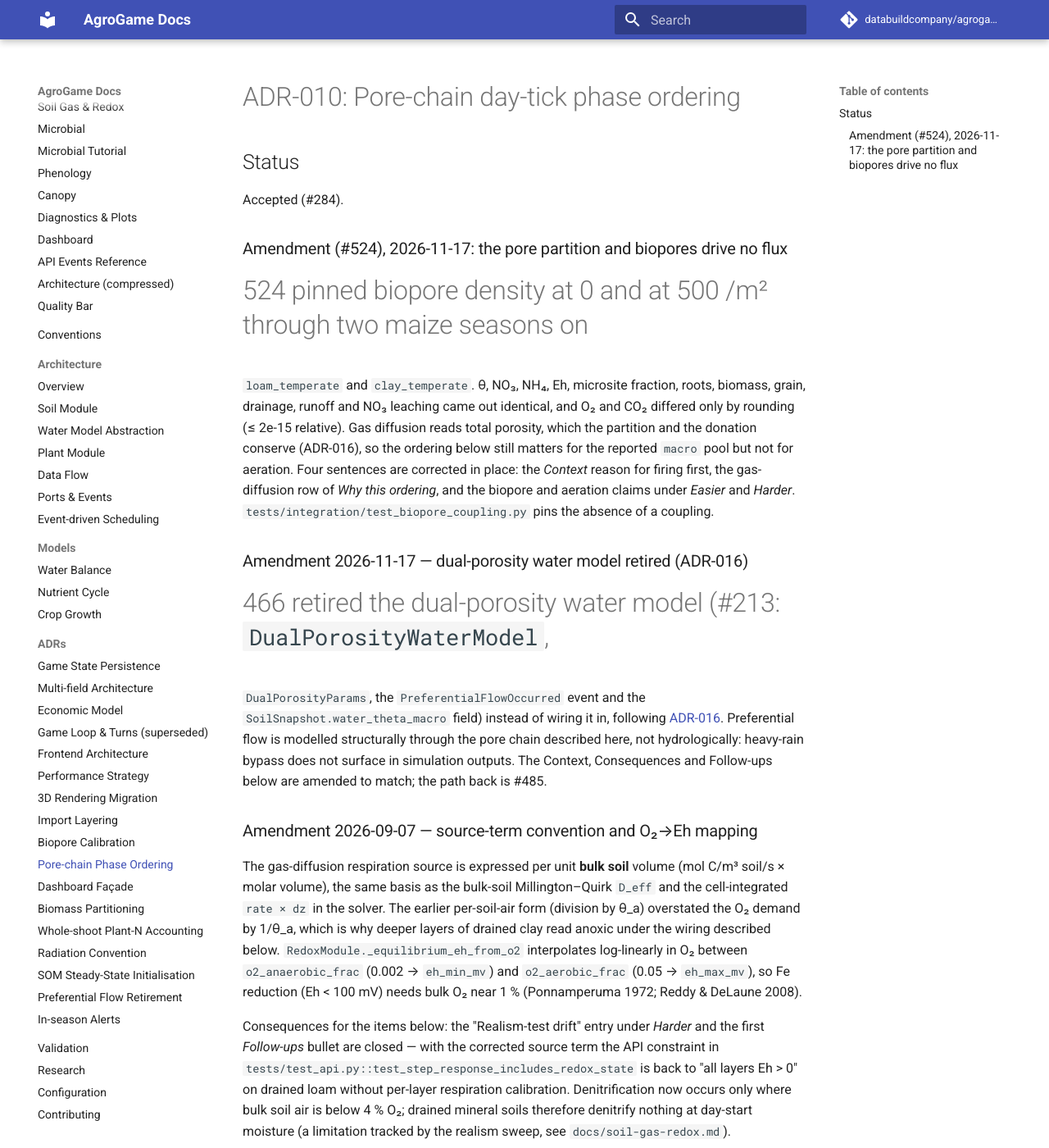
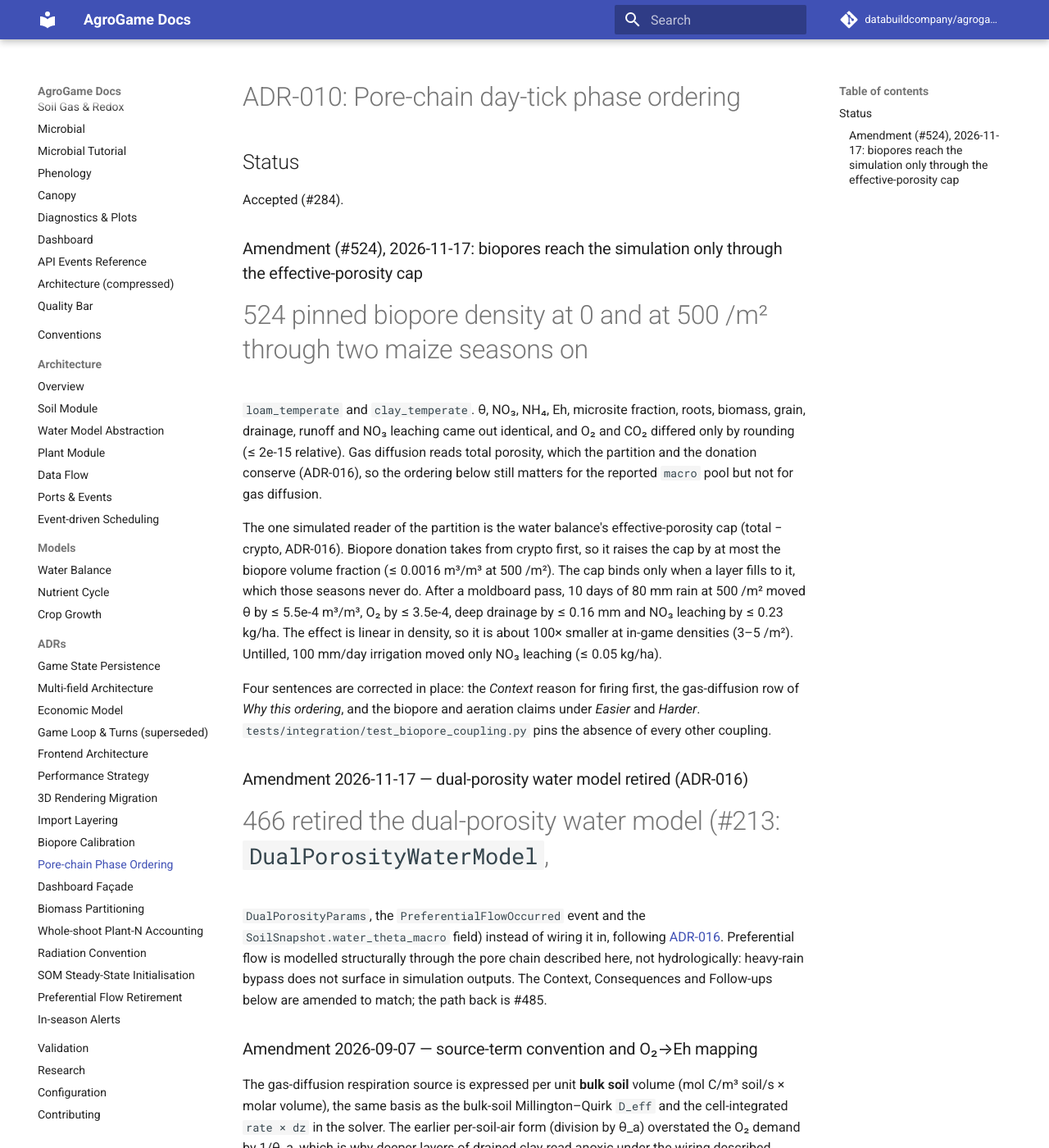
Before and after one commit to gedejong/agrogame, an MkDocs documentation site: the page built from docs/adr/ADR-010-pore-chain-phase-ordering.md, in a window 1280 px wide and 1400 px high. Shown: the whole window at 82% size. Built offline with MkDocs 1.6.1 and Material for MkDocs 9.7.7, drawn with Linux system fonts in a browser that asks for light colours; comment, search, counter and statistics services are not loaded; some of the changed text lies outside the part shown.

Commit message:
docs(#524): carry the effective-porosity-cap carve-out with its bound
Review on #532: "biopores drive no simulated flux" is false through the
water balance's effective-porosity cap (total - crypto), which biopore
donation raises by <= 0.0016 m3/m3 at 500 /m2. The cap binds only when a
layer saturates; after a moldboard pass, 10 x 80 mm at 500 /m2 moves theta
by <= 5.5e-4 m3/m3, about 100x less at in-game densities.

Prose only, at every site the review lists (ADR-010 heading, amendment,
Context, Easier, Harder; ADR-009 amendment; CLAUDE.md; biopores module
docstring; pore_macro_frac description; R9 docstring), plus the ADR-016
qualifier the manager ruled and the same carve-out in dynamic_state.py
and the BioporeParams docstring. Nothing simulated changes.

Co-Authored-By: Claude Opus 5.5 <noreply@anthropic.com>

```diff
--- a/docs/adr/ADR-010-pore-chain-phase-ordering.md
+++ b/docs/adr/ADR-010-pore-chain-phase-ordering.md
@@ -4,7 +4,7 @@
 
 Accepted (#284).
 
-### Amendment (#524), 2026-11-17: the pore partition and biopores drive no flux
+### Amendment (#524), 2026-11-17: biopores reach the simulation only through the effective-porosity cap
 
 #524 pinned biopore density at 0 and at 500 /m² through two maize seasons on
 `loam_temperate` and `clay_temperate`. θ, NO₃, NH₄, Eh, microsite fraction,
@@ -12,10 +12,22 @@ roots, biomass, grain, drainage, runoff and NO₃ leaching came out identical,
 and O₂ and CO₂ differed only by rounding (≤ 2e-15 relative). Gas diffusion
 reads total porosity, which the partition and the donation conserve
 (ADR-016), so the ordering below still matters for the reported `macro` pool
-but not for aeration. Four sentences are corrected in place: the *Context*
-reason for firing first, the gas-diffusion row of *Why this ordering*, and
-the biopore and aeration claims under *Easier* and *Harder*.
-`tests/integration/test_biopore_coupling.py` pins the absence of a coupling.
+but not for gas diffusion.
+
+The one simulated reader of the partition is the water balance's
+effective-porosity cap (total − crypto, ADR-016). Biopore donation takes from
+crypto first, so it raises the cap by at most the biopore volume fraction
+(≤ 0.0016 m³/m³ at 500 /m²). The cap binds only when a layer fills to it,
+which those seasons never do. After a moldboard pass, 10 days of 80 mm rain
+at 500 /m² moved θ by ≤ 5.5e-4 m³/m³, O₂ by ≤ 3.5e-4, deep drainage by
+≤ 0.16 mm and NO₃ leaching by ≤ 0.23 kg/ha. The effect is linear in density,
+so it is about 100× smaller at in-game densities (3–5 /m²). Untilled,
+100 mm/day irrigation moved only NO₃ leaching (≤ 0.05 kg/ha).
+
+Four sentences are corrected in place: the *Context* reason for firing first,
+the gas-diffusion row of *Why this ordering*, and the biopore and aeration
+claims under *Easier* and *Harder*. `tests/integration/test_biopore_coupling.py`
+pins the absence of every other coupling.
 
 ### Amendment 2026-11-17 — dual-porosity water model retired (ADR-016)
 
@@ -53,7 +65,7 @@ tracked by the realism sweep, see `docs/soil-gas-redox.md`).
 
 #211 (PoreNetworkModule), #213 (dual-porosity water model, since retired by ADR-016), #215 (BioporeModule), #216 (RedoxModule micronutrients), and #217 (GasDiffusionModule) shipped with correct physics and unit tests but were not constructed in `FullSimulationOrchestrator`. The pore chain was mathematically complete but functionally inert — none of the science affected gameplay or simulation outputs.
 
-#284 wires the four daily-step modules into the orchestrator so they actually execute on each `DayTick`. Three of the four (`PoreNetworkModule`, `BioporeModule`, `GasDiffusionModule`) need to fire **before** the existing water/redox/nutrients phases because gas diffusion's O₂ and anaerobic-microsite outputs flow into the redox and nitrogen modules. The pore partition and biopores flow into no simulated flux (ADR-016, #524). The dual-porosity water model was not wired: `WaterRuntime` keeps `CascadingBucketWaterModel`, and #466 later retired the dual-porosity model rather than wiring it in (ADR-016).
+#284 wires the four daily-step modules into the orchestrator so they actually execute on each `DayTick`. Three of the four (`PoreNetworkModule`, `BioporeModule`, `GasDiffusionModule`) need to fire **before** the existing water/redox/nutrients phases because gas diffusion's O₂ and anaerobic-microsite outputs flow into the redox and nitrogen modules. The pore partition and biopores flow into no simulated flux except through the water balance's effective-porosity cap, which moves θ by ≤ 5.5e-4 m³/m³ at 500 /m² and only when a layer saturates (#524 amendment above). The dual-porosity water model was not wired: `WaterRuntime` keeps `CascadingBucketWaterModel`, and #466 later retired the dual-porosity model rather than wiring it in (ADR-016).
 
 ## Decision
 
@@ -135,7 +147,7 @@ The buffer lives on the orchestrator (`self._co2_buffer`) rather than inside `Ga
 ### Easier
 
 - **Pore chain is wired and deterministic**: 365-day full step exercises every daily-step module without crashes, NaN, or pore-conservation violations.
-- **Realism follows physics, not a sigmoid proxy**: Eh and denitrification respond to actual O₂ rather than WFPS, so waterlog → anaerobic surfaces in simulation outputs. Biopore dynamics change only the reported macropore pool (#524). Heavy-rain macropore bypass does not: preferential flow is not modelled hydrologically (ADR-016).
+- **Realism follows physics, not a sigmoid proxy**: Eh and denitrification respond to actual O₂ rather than WFPS, so waterlog → anaerobic surfaces in simulation outputs. Biopore dynamics change the reported macropore pool and, only when a layer saturates, the effective-porosity cap (θ ≤ 5.5e-4 m³/m³ at 500 /m², #524 amendment above). Heavy-rain macropore bypass does not: preferential flow is not modelled hydrologically (ADR-016).
 - **Performance under budget**: median day step < 10 ms on the 3-layer `loam_temperate` profile (`tests/integration/test_realism.py::test_pore_chain_perf_under_10ms_per_day`). ADR-006's NumPy → Numba → Cython escalation is not needed for this chain.
 - **Snapshot persistence covers the new states**: `SoilSnapshot.{pore_network, biopore, gas_diffusion}` round-trip with float-tolerance equality, with backward-compat default-init for pre-#284 saves.
 
@@ -144,7 +156,7 @@ The buffer lives on the orchestrator (`self._co2_buffer`) rather than inside `Ga
 - **Realism-test drift**: with O₂-driven Eh, deeper layers reach lower Eh than they did under the WFPS proxy because the gas-diffusion solver treats per-layer SOM respiration uniformly, while real soils show 5–10× lower respiration at depth (Kapeluck & Van Cleve 1995). One existing test (`tests/test_api.py::test_step_response_includes_redox_state`) was relaxed from "all layers Eh > 0" to "topsoil Eh > 0" with a comment noting the SOM per-layer calibration follow-up.
 - **Phase-ordering fragility**: re-arranging subscription order in `_wire_runtimes` silently breaks the chain. The regression test checks for this, but contributors must not break it.
 - **CO₂ buffer is global per orchestrator**, not per layer of state. Acceptable for single-field simulations; multi-field orchestration would need per-field buffers.
-- **No hydrological preferential flow**: neither the pore partition nor biopores moves aeration, redox, water or solutes, and gas diffusion drives aeration and redox through θ and total porosity alone (#524); the dual-porosity model was retired rather than made opt-in (ADR-016, path back via #485).
+- **No hydrological preferential flow**: the pore partition and biopores move water, solutes and aeration only through the effective-porosity cap when a layer saturates (θ ≤ 5.5e-4 m³/m³ at 500 /m², #524 amendment above), and gas diffusion drives aeration and redox through θ and total porosity alone; the dual-porosity model was retired rather than made opt-in (ADR-016, path back via #485).
 
 ### Follow-ups
 
```
Also changed, not shown: CLAUDE.md (+4 -2 lines), docs/adr/ADR-009-biopore-calibration.md (+15 -9 lines), docs/adr/ADR-016-preferential-flow-retirement.md (+7 -3 lines), 5 other files.
